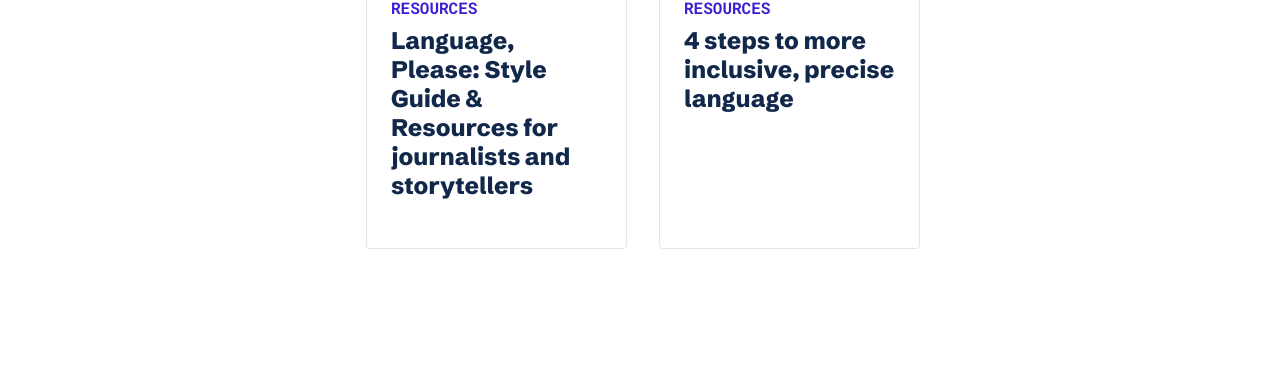
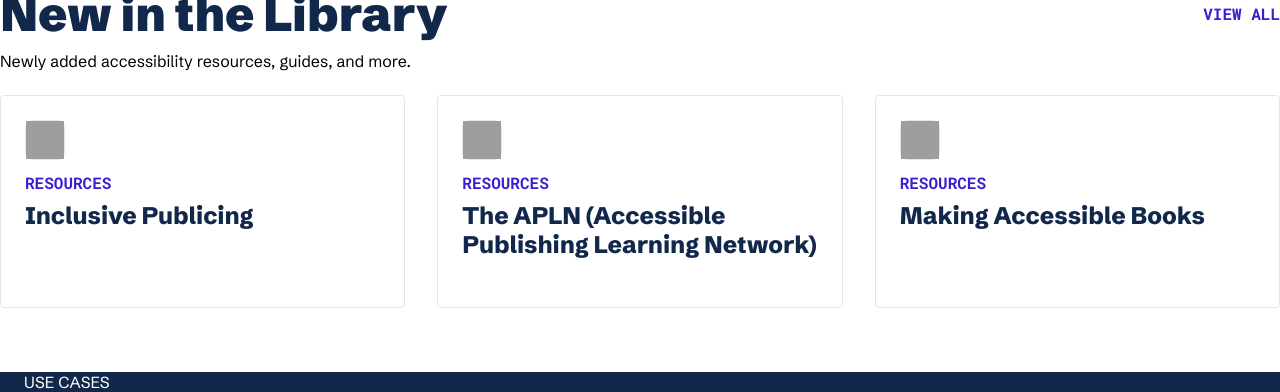
Before and after one commit to KangDaHye0n/WMD241_202320196, a plain HTML site: page src/w10/assignmnet/index.html in a window 1280 px wide. Shown: the part 1019-1411 px from the top of the page. Before the commit the page ends 1268 px from the top, so only its background shows below. Drawn offline with Linux system fonts and the light colour scheme; grey boxes are pictures that could not be loaded.

Commit message:
10주차 과제 0513-2

```diff
--- a/src/w10/assignmnet/index.html
+++ b/src/w10/assignmnet/index.html
@@ -142,6 +142,7 @@
               Newly added accessibility resources, guides, and more.
             </div>
           </div>
+          <div class="hero__card-collection">
             <div class="hero__card">
               <div class="hero__card--img">
                 <img
@@ -231,7 +232,64 @@
             </div>
           </div>
         </div>
-      <div class="section footer"></div>
+      </div>
+      <div class="section hero">
+        <div class="hero__title">
+          <div class="hero__sub-title">
+            <div class="hero__text--N">New in the Library</div>
+            <div class="hero__text--V">VIEW ALL</div>
+          </div>
+          <div class="hero__text">
+            Newly added accessibility resources, guides, and more.
+          </div>
+        </div>
+        <div class="hero__card-collection">
+          <div class="hero__card">
+            <div class="hero__card--img">
+              <img
+                src="https://res.cloudinary.com/stark-lab/image/upload/v1679345547/daisy_high_e2e14faca3.jpg"
+                class="library-thumbnail rounded-lg"
+                width="38"
+                height="38"
+                alt="DAISY Consortium"
+              />
+            </div>
+            <div class="hero__card--title">RESOURCES</div>
+            <div class="hero__card--text">Inclusive Publicing</div>
+          </div>
+          <div class="hero__card">
+            <div class="hero__card--img">
+              <img
+                src="https://res.cloudinary.com/stark-lab/image/upload/v1679345933/Screenshot_2023_03_20_at_3_58_45_PM_b615f86e7e.png"
+                class="library-thumbnail rounded-lg"
+                width="38"
+                height="38"
+                alt="The Accessible Publishing Learning Network"
+              />
+            </div>
+            <div class="hero__card--title">RESOURCES</div>
+            <div class="hero__card--text">
+              The APLN (Accessible Publishing Learning Network)
+            </div>
+          </div>
+          <div class="hero__card">
+            <div class="hero__card--img">
+              <img
+                src="https://res.cloudinary.com/stark-lab/image/upload/v1679345736/uni_profile_93228_9c84b19231.jpg"
+                class="library-thumbnail rounded-lg"
+                width="38"
+                height="38"
+                alt="Humber College Institute of Technology and Advanced Learning"
+              />
+            </div>
+            <div class="hero__card--title">RESOURCES</div>
+            <div class="hero__card--text">Making Accessible Books</div>
+          </div>
+        </div>
+      </div>
+      <div class="section footer">
+        <div class="footer__text">USE CASES</div>
+      </div>
     </div>
   </body>
 </html>
--- a/src/w10/assignmnet/style/style.scss
+++ b/src/w10/assignmnet/style/style.scss
@@ -50,12 +50,9 @@ body {
 
 .main {
   display: grid;
-  column-gap: 1.5rem;
-  row-gap: 1.5rem;
-  grid-template-columns: 12.5rem repeat(auto-fit, minmax(15rem, 1fr));
-  max-width: 70.25rem;
-  // padding-inline: 24px;
-  margin-inline: auto;
+  column-gap: 4rem;
+  grid-template-columns: 280px repeat(auto-fit, minmax(261px, 1fr));
+  padding-inline: 24px;
 }
 
 .side-bar {
@@ -131,14 +128,7 @@ body {
 
 .hero {
   display: grid;
-  // grid-column: 2 / -1;
-  // grid-row: 1 / -1;
-  // grid-auto-rows: 1fr;
-  grid-template-columns: repeat(auto-fill, 261px);
-  column-gap: 32px;
-  row-gap: 32px;
-  margin-top: 64px;
-  margin-left: 64px;
+  margin-block: 64px;
   &__title {
     grid-column: 1 / -1;
   }
@@ -161,6 +151,13 @@ body {
       font-size: 16px;
       font-weight: 700;
     }
+  }
+  &__card-collection {
+    display: grid;
+    grid-template-columns: repeat(auto-fit, minmax(261px, 1fr));
+    grid-auto-rows: 1fr;
+    column-gap: 32px;
+    row-gap: 32px;
   }
   &__card {
     border: 1px solid rgb(229, 229, 230);
@@ -190,3 +187,11 @@ body {
     }
   }
 }
+
+.footer {
+  background-color: #11284b;
+  &__text {
+    color: #fff;
+    padding-inline: 24px;
+  }
+}
```
Also changed, not shown: src/w10/assignmnet/style/style.css. Lines whose indentation alone changed are shown as unchanged.
